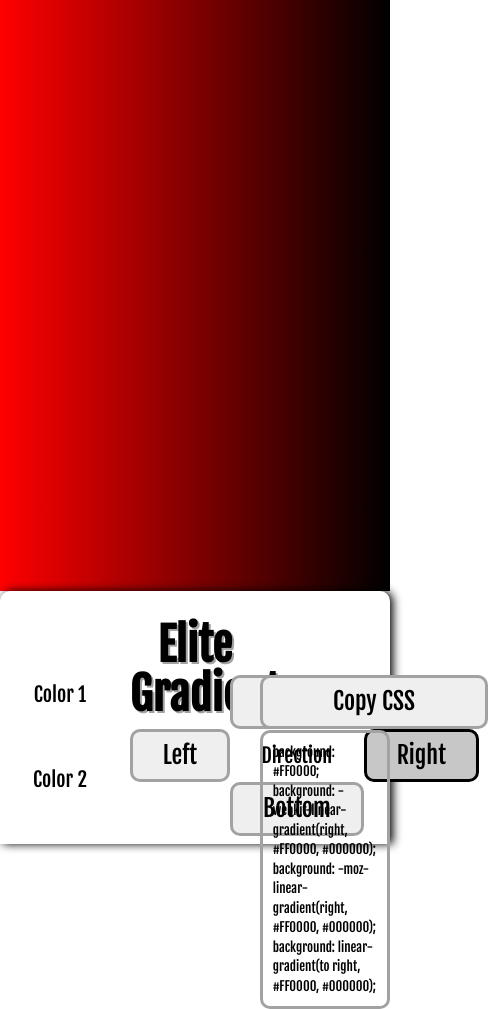
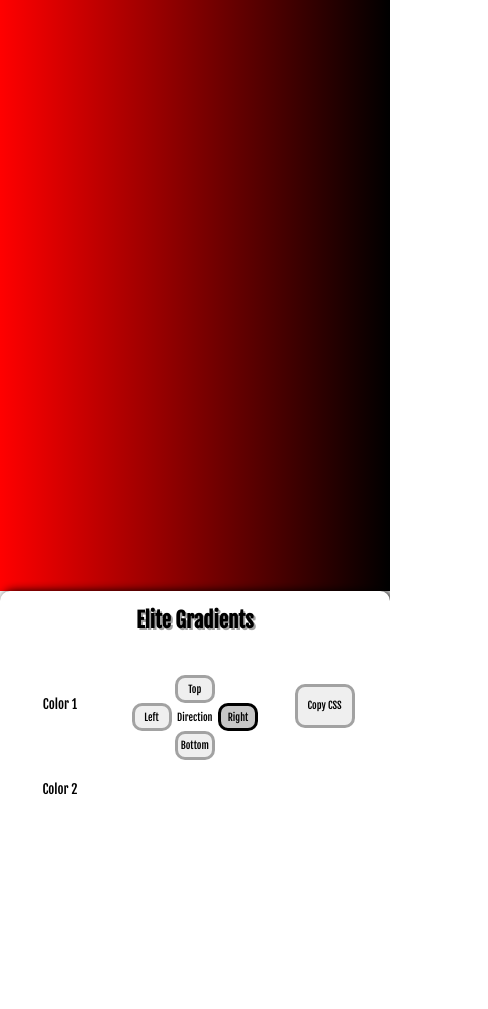
Before and after one commit to CladCobra/elite-gradients, a plain HTML site: page index.html in a window 390 px wide. Shown: the whole page, 488 px wide, since content can reach past the window. After the commit the page ends 844 px from the top, so only its background shows below. Drawn offline with nearby package versions, Linux system fonts and the light colour scheme; a script that the page names is missing.

Commit message:
Added Smaller Device Support (Mobile)

```diff
--- a/css/styles.css
+++ b/css/styles.css
@@ -14,7 +14,7 @@ html {
 
 body {
 	font-family: Fjalla One, Arial, Helvetica, sans-serif;
-	font-size: 2.4rem;
+	font-size: 3rem;
 	line-height: 1.5;
 	min-height: 100%;
 }
@@ -23,20 +23,10 @@ h1,
 h2,
 h3 {
 	margin-bottom: 1rem;
-	line-height: 1.1;
 }
 
 h1 {
 	font-size: 7rem;
-}
-
-h2 {
-	font-size: 4rem;
-}
-
-h3 {
-	font-size: 3rem;
-	font-weight: 500;
 }
 
 p {
@@ -79,7 +69,6 @@ a {
 	text-shadow: 2px 2px #a2a2a2;
 }
 
-/* Color Picker */
 .gradient-picker-container {
 	box-shadow: 3px 0 10px black;
 	text-align: center;
@@ -89,15 +78,41 @@ a {
 	border-top-left-radius: 10px;
 }
 
-.color-one,
-.color-two {
-	margin-bottom: 3rem;
+@media screen and (max-width: 1240px) {
+	.gradient-picker-title {
+		font-size: 4rem;
+	}
 }
 
+@media screen and (max-width: 900px) {
+	.gradient-picker-title {
+		font-size: 3.5rem;
+	}
+}
+
+@media screen and (max-width: 600px) {
+	.gradient-picker-title {
+		font-size: 2.8rem;
+	}
+}
+
+@media screen and (max-width: 510px) {
+	.gradient-picker-title {
+		font-size: 2.5rem;
+	}
+}
+
+@media screen and (max-width: 450px) {
+	.gradient-picker-title {
+		font-size: 2.1rem;
+	}
+}
+
+/* Color Picker */
 .color-picker-one-label,
 .color-picker-two-label {
 	margin-right: 1rem;
-	font-size: 2rem;
+	cursor: text;
 }
 
 .pickr .pcr-button {
@@ -107,7 +122,31 @@ a {
 
 .pickr {
 	display: inline-block;
+}
+
+.pickr .pcr-button {
 	vertical-align: middle;
+}
+
+@media screen and (max-width: 1240px) {
+	.color-picker-one-label,
+	.color-picker-two-label {
+		font-size: 2rem;
+	}
+}
+
+@media screen and (max-width: 900px) {
+	.color-picker-one-label,
+	.color-picker-two-label {
+		font-size: 1.7rem;
+	}
+}
+
+@media screen and (max-width: 450px) {
+	.color-picker-one-label,
+	.color-picker-two-label {
+		font-size: 1.3rem;
+	}
 }
 
 /* Gradient Direction */
@@ -131,30 +170,14 @@ a {
 }
 
 .gradient-direction-label {
-	font-size: 2rem;
 	margin: auto;
 	cursor: text;
-	width: fit-content;
 }
 
 .button-selected {
 	background-color: #c7c7c7;
 	border: 3px solid black;
 	transition: border-color 1s;
-}
-
-.copy-css-button {
-	border: 3px solid #a2a2a2;
-	border-radius: 10px;
-	padding: 1rem 5rem;
-	width: 24rem;
-	cursor: pointer;
-	max-width: 228.73px;
-}
-
-.copy-css-button:hover {
-	background: #a2a2a2;
-	transition: background-color 0.3s;
 }
 
 .pickr input:focus,
@@ -168,15 +191,103 @@ a {
 	box-shadow: none;
 }
 
+@media screen and (max-width: 1240px) {
+	.gradient-direction-container {
+		justify-items: center;
+		font-size: 2rem;
+	}
+
+	.gradient-direction-top-button,
+	.gradient-direction-left-button,
+	.gradient-direction-right-button,
+	.gradient-direction-bottom-button {
+		padding: 1rem 2rem;
+		width: 10rem;
+	}
+}
+
+@media screen and (max-width: 900px) {
+	.gradient-direction-container {
+		justify-items: center;
+		font-size: 1.7rem;
+	}
+
+	.gradient-direction-top-button,
+	.gradient-direction-left-button,
+	.gradient-direction-right-button,
+	.gradient-direction-bottom-button {
+		padding: 0.8rem 0.2rem;
+		width: 6rem;
+	}
+}
+
+@media screen and (max-width: 600px) {
+	.gradient-direction-container {
+		justify-items: center;
+		font-size: 1.5rem;
+	}
+
+	.gradient-direction-top-button,
+	.gradient-direction-left-button,
+	.gradient-direction-right-button,
+	.gradient-direction-bottom-button {
+		padding: 0.8rem 0.2rem;
+		width: 6rem;
+	}
+}
+
+@media screen and (max-width: 510px) {
+	.gradient-direction-container {
+		justify-items: center;
+		font-size: 1.3rem;
+	}
+
+	.gradient-direction-top-button,
+	.gradient-direction-left-button,
+	.gradient-direction-right-button,
+	.gradient-direction-bottom-button {
+		padding: 0.8rem 0.2rem;
+		width: 6rem;
+	}
+}
+
+@media screen and (max-width: 450px) {
+	.gradient-direction-container {
+		justify-items: center;
+		font-size: 1rem;
+	}
+
+	.gradient-direction-top-button,
+	.gradient-direction-left-button,
+	.gradient-direction-right-button,
+	.gradient-direction-bottom-button {
+		padding: 0.5rem 0;
+		width: 4rem;
+	}
+}
+
 /* CSS Code */
+.copy-css-button {
+	border: 3px solid #a2a2a2;
+	border-radius: 10px;
+	padding: 1rem 5rem;
+	width: 228.73px;
+	cursor: pointer;
+	max-width: 228.73px;
+}
+
+.copy-css-button:hover {
+	background: #a2a2a2;
+	transition: background-color 0.3s;
+}
+
 .css-code-container {
 	border: 3px solid #a2a2a2;
 	border-radius: 10px;
 	width: fit-content;
 	height: min-content;
 	text-align: left;
-	margin-left: auto;
-	margin-right: auto;
+	margin: auto;
 	padding: 1rem 1rem;
 	position: relative;
 	bottom: 3rem;
@@ -184,6 +295,64 @@ a {
 
 .css-code {
 	font-size: 1.3rem;
-	margin-bottom: auto;
-	margin-top: auto;
+	margin: auto;
 }
+
+@media screen and (max-width: 1240px) {
+	.copy-css-button {
+		width: 150px;
+		font-size: 2rem;
+		padding: 1.8rem 1rem;
+	}
+
+	.css-code-container {
+		width: 25rem;
+	}
+
+	.css-code {
+		font-size: 1rem;
+	}
+}
+
+@media screen and (max-width: 900px) {
+	.copy-css-button {
+		width: 125px;
+		font-size: 1.7rem;
+		padding: 2rem 0.5rem;
+	}
+
+	.css-code-container {
+		z-index: -100;
+		width: 1px;
+		border: none;
+		bottom: 100rem;
+	}
+
+	.css-code {
+		color: #fff;
+	}
+}
+
+@media screen and (max-width: 600px) {
+	.copy-css-button {
+		width: 100;
+		font-size: 1.5rem;
+		padding: 1.8rem 0.5rem;
+	}
+}
+
+@media screen and (max-width: 510px) {
+	.copy-css-button {
+		width: 75px;
+		font-size: 1.3rem;
+		padding: 1.6rem 0;
+	}
+}
+
+@media screen and (max-width: 450px) {
+	.copy-css-button {
+		width: 60px;
+		font-size: 1rem;
+		padding: 1.3rem 0;
+	}
+}
--- a/index.html
+++ b/index.html
@@ -47,7 +47,7 @@
 					<label for="" class="color-picker-one-label">Color 1</label>
 					<div class="color-picker-one"></div>
 				</div>
-				<div class="gradient-gradient-direction-container grid grid-3x3">
+				<div class="gradient-direction-container grid grid-3x3">
 					<div class="hidden"></div>
 					<button
 						onclick="DirectionButtonOnClick('top');"
```
